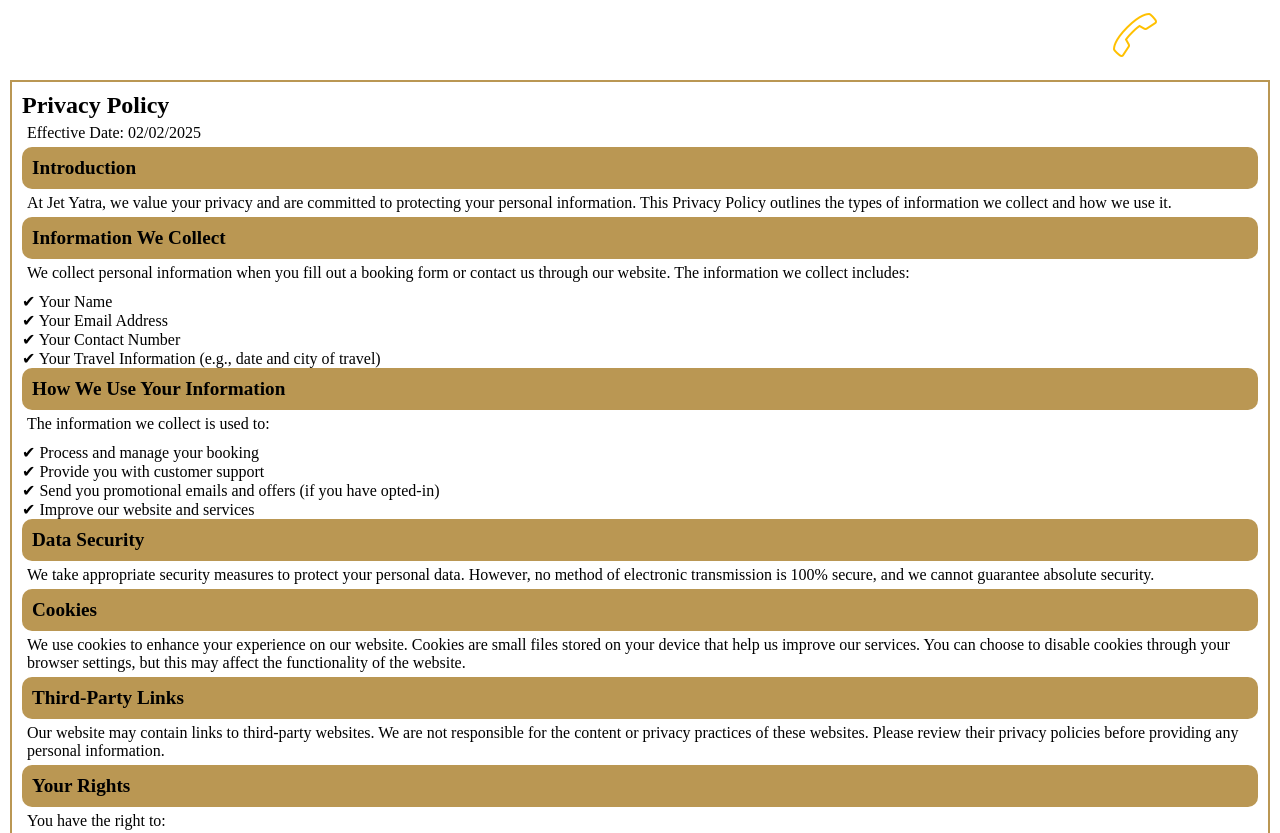
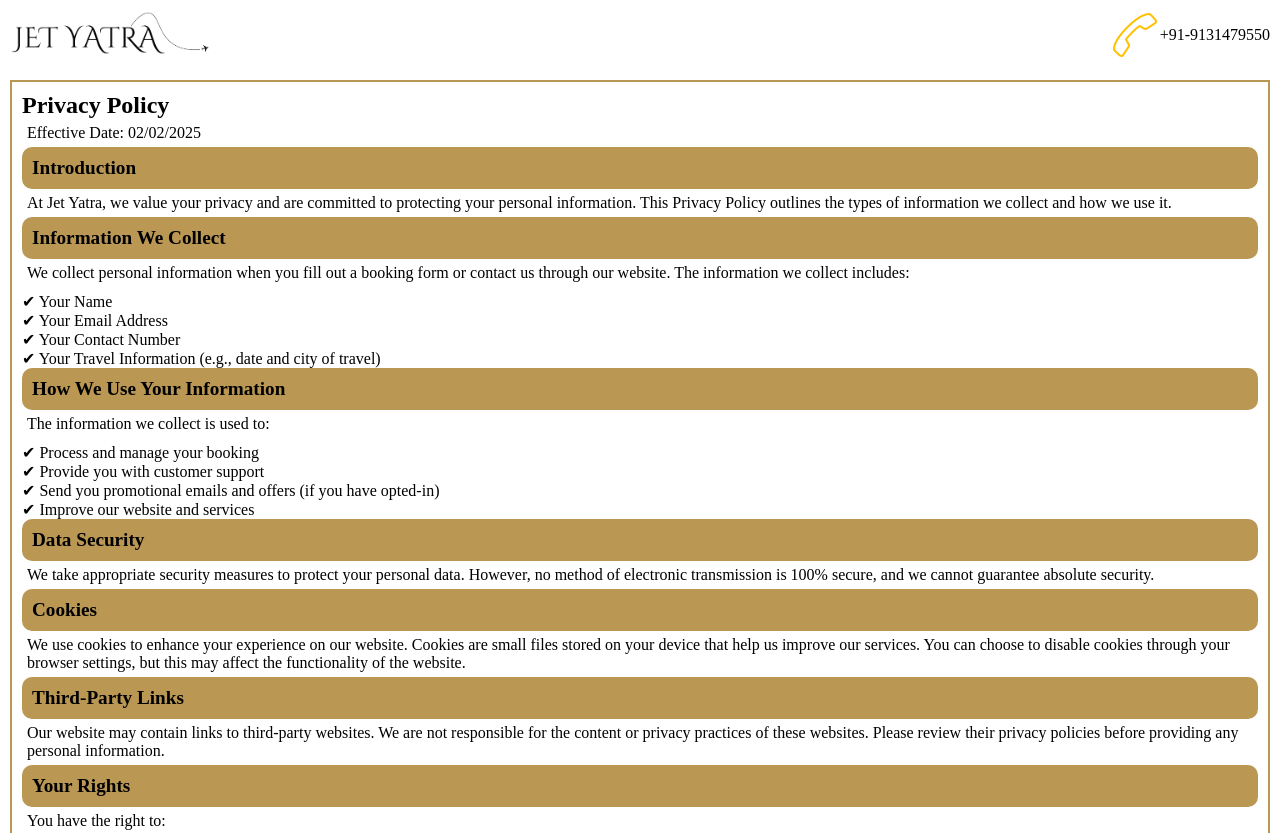
Before and after one commit to RohanNamdev/JetYatra, a plain HTML site: page PrivacyPolicy.html in a window 1280 px wide. Shown: the top 833 px of the page. Drawn offline with Linux system fonts and the light colour scheme.

Commit message:
css modified

```diff
--- a/PrivacyPolicy.html
+++ b/PrivacyPolicy.html
@@ -9,10 +9,10 @@
   <body>
     <header>
       <nav>
-        <a href="https://jetyatra.in/"><img src="assest/logowhite.png" alt="logo" /></a>
+        <a href="https://jetyatra.in/"><img src="assest/logoblack.png" alt="logo" /></a>
         <div class="phone-number">
           <img src="assest/callgolden.png" alt="callgolden" />
-          <a href="tel:9131479550"><p>+91-9131479550</p></a>
+          <a href="tel:9131479550" class="black-link"><p class="black-para">+91-9131479550</p></a>
         </div>
       </nav>
     </header>
--- a/style.css
+++ b/style.css
@@ -157,11 +157,18 @@ ul li:before {
   border-radius: 10px;
 }
 
-.privacy h2{
+.privacy h2 {
   font-size: 1.2rem;
   padding: 10px;
   background-color: #ba9753;
   border-radius: 10px;
+}
+
+.black-link,
+.black-para {
+  color: #000;
+  font-style: none;
+  text-decoration: none;
 }
 
 .itinerary p {
```
